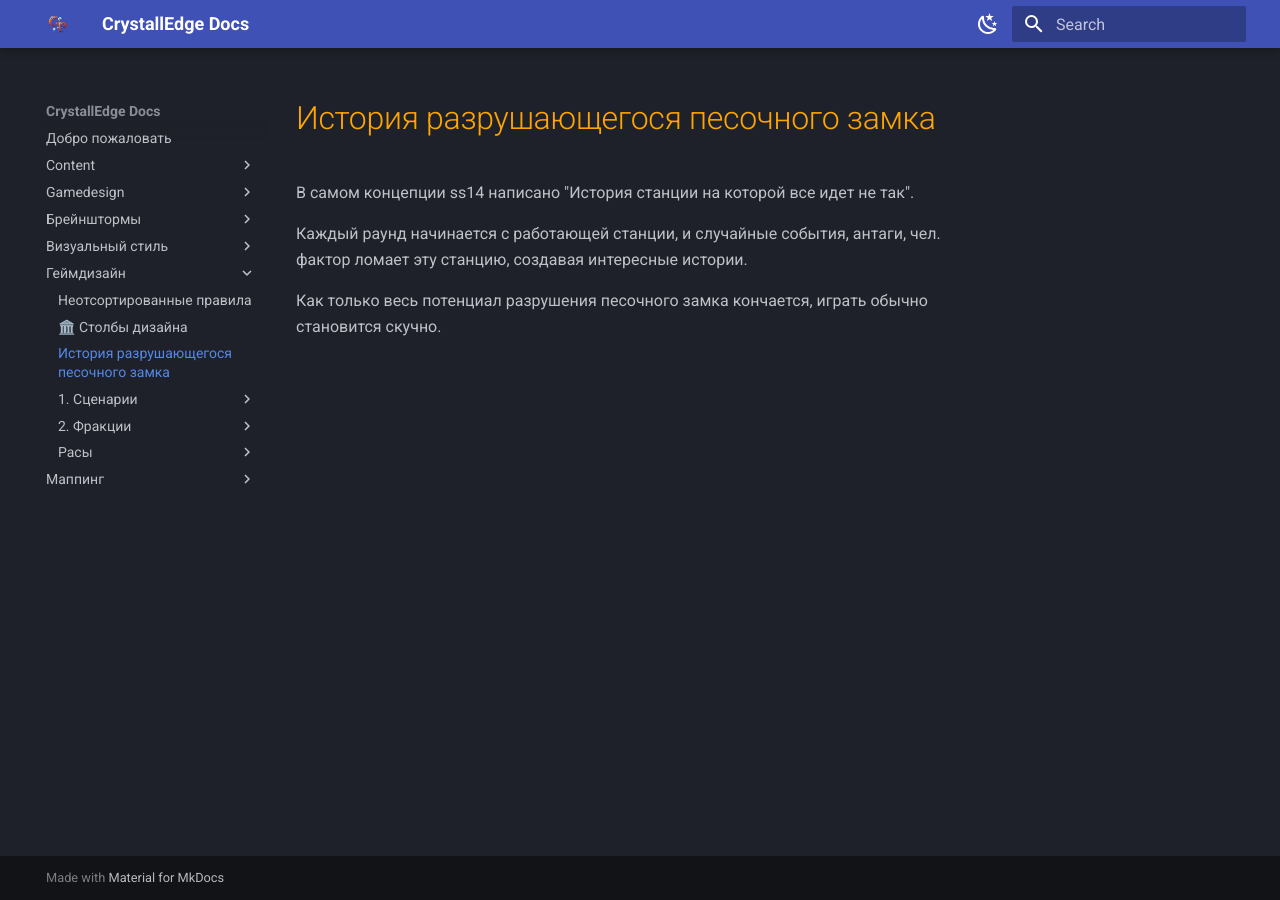
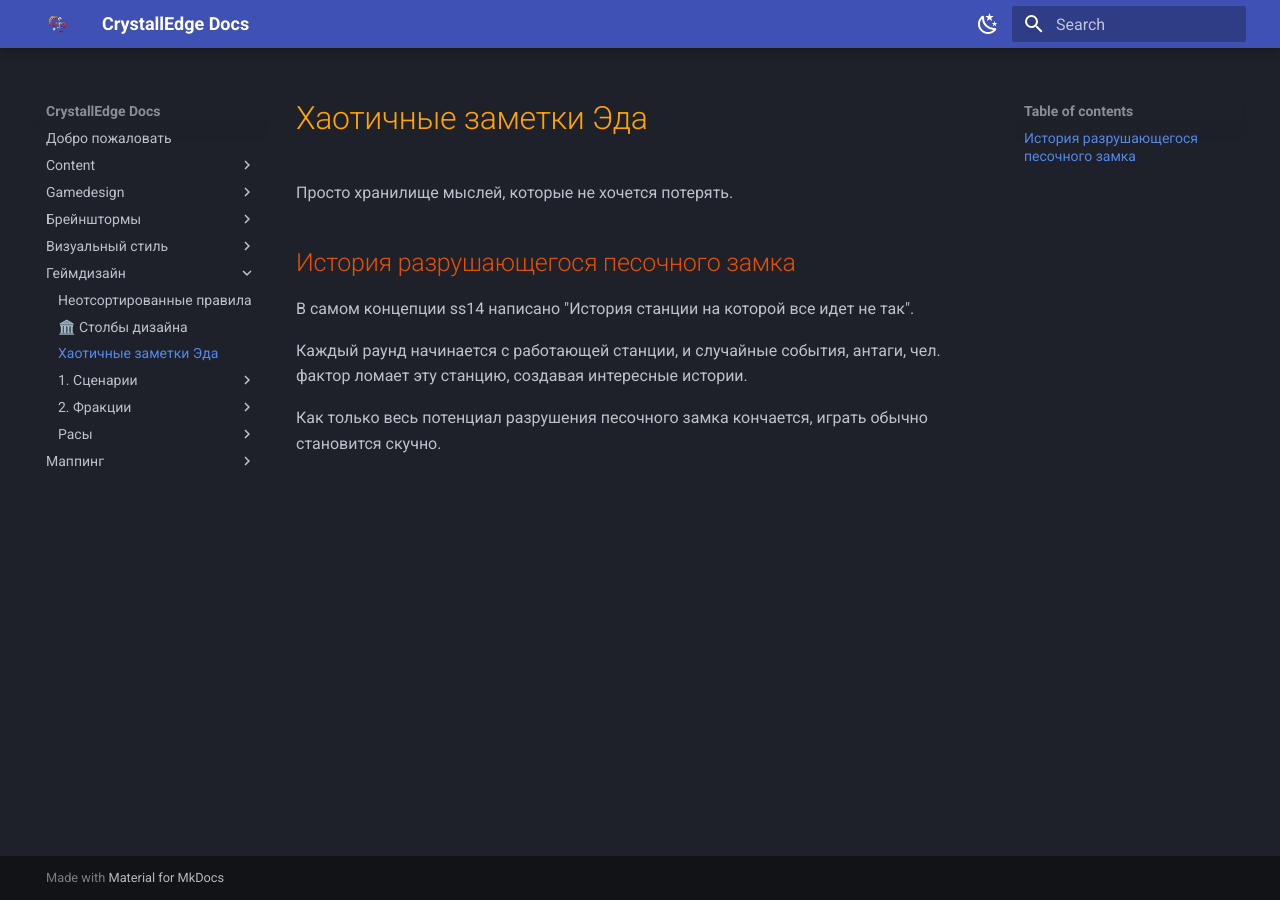
Before and after one commit to crystallpunk-14/crystallpunk-docs, an MkDocs documentation site: the page built from docs/Геймдизайн/Хаотичные заметки Эда.md, in a window 1280 px wide. Built offline with MkDocs 1.6.1 and Material for MkDocs 9.7.7, drawn with Linux system fonts in a browser that asks for light colours.

Commit message:
Update Хаотичные заметки Эда.md

```diff
--- a/docs/Геймдизайн/Хаотичные заметки Эда.md
+++ b/docs/Геймдизайн/Хаотичные заметки Эда.md
@@ -1,4 +1,8 @@
-# История разрушающегося песочного замка
+# Хаотичные заметки Эда
+Просто хранилище мыслей, которые не хочется потерять.
+
+
+## История разрушающегося песочного замка
 В самом концепции ss14 написано "История станции на которой все идет не так".
 
 Каждый раунд начинается с работающей станции, и случайные события, антаги, чел. фактор ломает эту станцию, создавая интересные истории.
```
